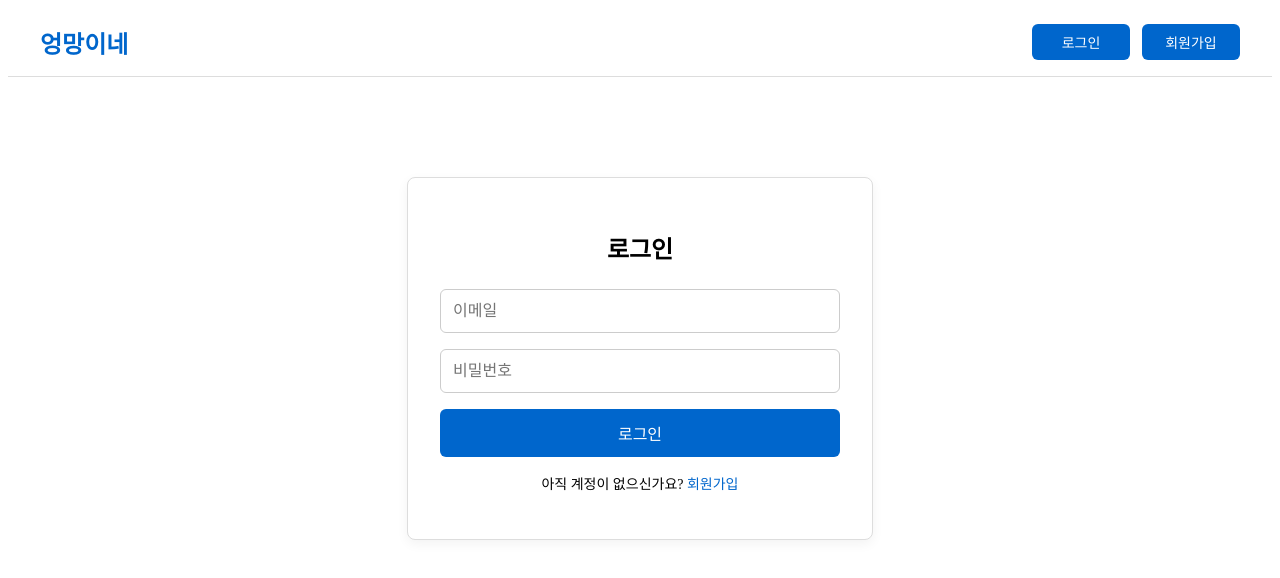
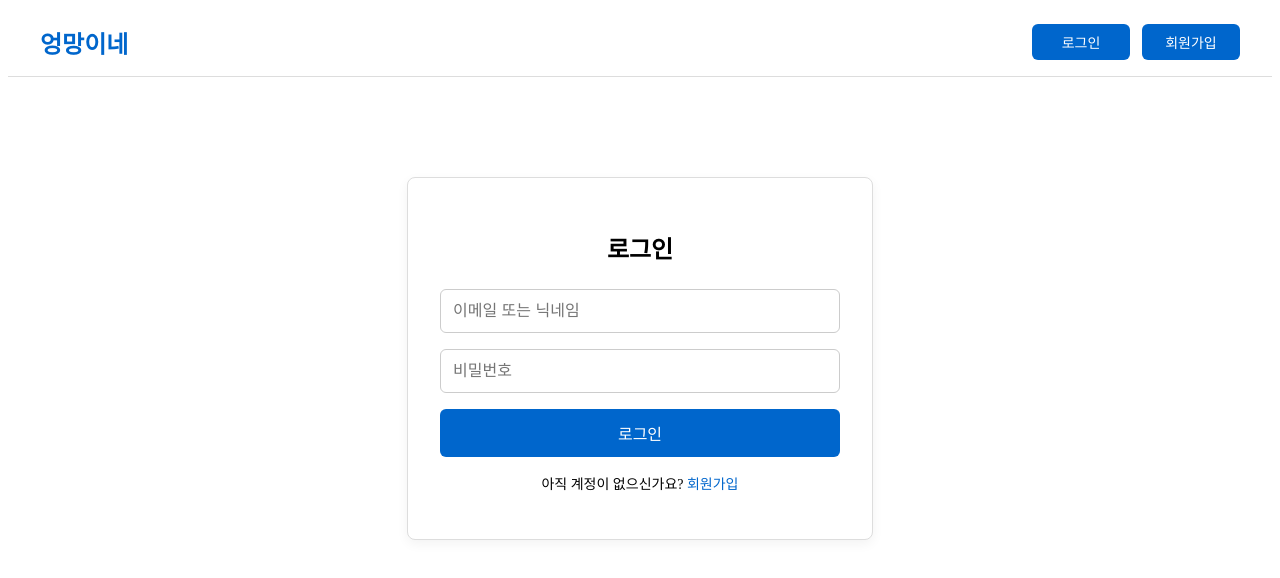
Before and after one commit to Zackdokong/ung-mang-e-nae, a React (Vite) app: page /login in a window 1280 px wide. Shown: the top 578 px of the page. Built offline with nearby package versions, Linux system fonts and the light colour scheme; no server answers.

Commit message:
아이디로도 로그인 가능

```diff
--- a/package.json
+++ b/package.json
@@ -1,7 +1,7 @@
 {
   "name": "ung-mang-e-nae",
   "private": true,
-  "version": "1.1.1",
+  "version": "1.2.0",
   "type": "module",
   "scripts": {
     "dev": "vite",
--- a/src/pages/auth/login.jsx
+++ b/src/pages/auth/login.jsx
@@ -6,27 +6,48 @@ import { supabase } from "../../supabaseClient";
 
 function Login() {
   const navigate = useNavigate();
-  const [email, setEmail] = useState("");
+  const [idOrEmail, setIdOrEmail] = useState("");
   const [password, setPassword] = useState("");
+
+  // 이메일 정규식
+  const isEmail = (value) => /\S+@\S+\.\S+/.test(value);
 
   const handleLogin = async (e) => {
     e.preventDefault();
 
-    if (!email || !password) {
-      alert("이메일과 비밀번호를 입력해 주세요.");
+    if (!idOrEmail || !password) {
+      alert("이메일(또는 닉네임)과 비밀번호를 입력해 주세요.");
       return;
     }
 
+    let emailToUse = idOrEmail;
+
+    // 만약에 입력이 이메일이 아니라면(닉네임이면)
+    if (!isEmail(idOrEmail)) {
+      // 닉네임 → 이메일로 변환
+      const { data, error } = await supabase
+        .from("users")
+        .select("id, email")
+        .eq("nickname", idOrEmail)
+        .single();
+
+      if (error || !data?.email) {
+        alert("존재하지 않는 닉네임입니다.");
+        return;
+      }
+      emailToUse = data.email;
+    }
+
     try {
-      const { data, error } = await supabase.auth.signInWithPassword({
-        email,
+      const { error } = await supabase.auth.signInWithPassword({
+        email: emailToUse,
         password,
       });
 
       if (error) throw error;
       navigate("/"); // 로그인 성공 시 메인 페이지로 이동
     } catch (error) {
-      alert("로그인에 실패했습니다. 이메일과 비밀번호를 확인해주세요.");
+      alert("로그인에 실패했습니다. 아이디(닉네임)/이메일 또는 비밀번호를 확인해주세요.");
     }
   };
 
@@ -37,10 +58,10 @@ function Login() {
         <h2 className={styles.title}>로그인</h2>
         <form onSubmit={handleLogin} className={styles.form}>
           <input
-            type="email"
-            placeholder="이메일"
-            value={email}
-            onChange={(e) => setEmail(e.target.value)}
+            type="text"
+            placeholder="이메일 또는 닉네임"
+            value={idOrEmail}
+            onChange={(e) => setIdOrEmail(e.target.value)}
             className={styles.input}
             required
           />
```
